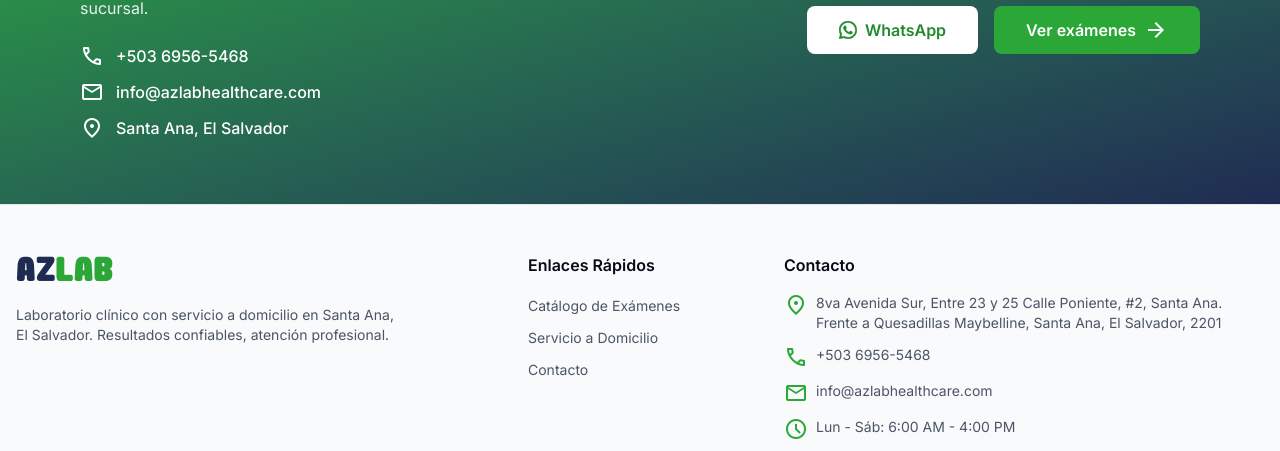
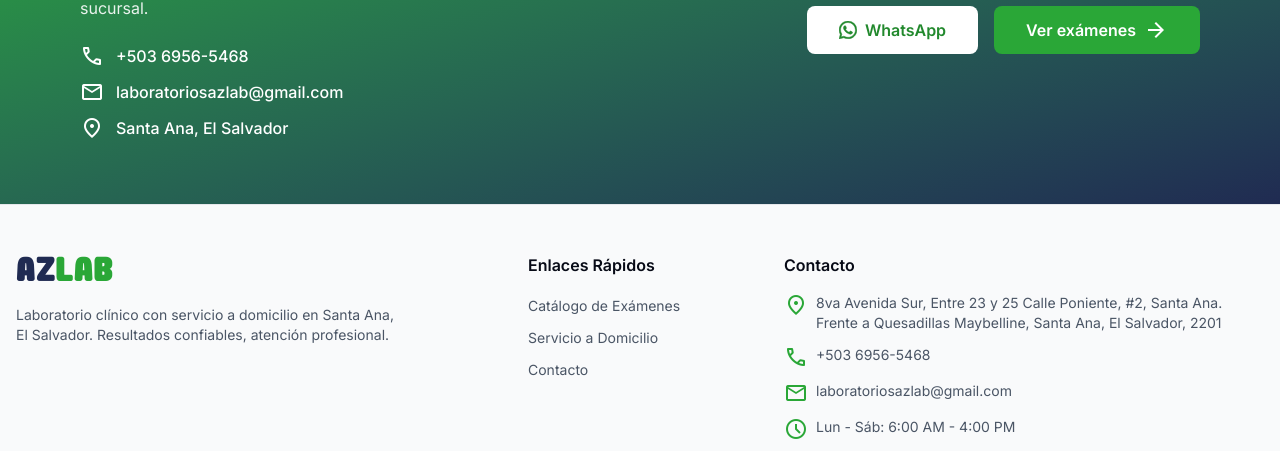
Before and after one commit to Avalojandro/azlab-website, a Next.js app: page / in a window 1280 px wide. Shown: the part 3995-4446 px from the top of the page. Built offline with nearby package versions, Linux system fonts and the light colour scheme; no server answers.

Commit message:
:memo: azlab email and documentation

```diff
--- a/src/app/contacto/page.tsx
+++ b/src/app/contacto/page.tsx
@@ -55,8 +55,7 @@ export default function ContactoPage() {
               <div>
                 <p className="text-sm text-gray-500 mb-1">Correo</p>
                 <p className="font-semibold text-azlab-blue-500">
-                  {/* info@azlabhealthcare.com */}
-                  info@azlabhealthcare.com
+                  laboratoriosazlab@gmail.com
                 </p>
               </div>
             </div>
--- a/src/components/ContactCta.tsx
+++ b/src/components/ContactCta.tsx
@@ -24,8 +24,8 @@ const ContactCta: React.FC = () => {
               <div className="flex items-center gap-3 text-white">
                 <span className="material-symbols-outlined">mail</span>
                 <span className="font-medium">
-                  {/* info@azlabhealthcare.com */}
-                  info@azlabhealthcare.com
+                  {/* laboratoriosazlab@gmail.com */}
+                  laboratoriosazlab@gmail.com
                 </span>
               </div>
 
--- a/src/components/Footer.tsx
+++ b/src/components/Footer.tsx
@@ -102,8 +102,8 @@ const Footer: React.FC = () => {
                   mail
                 </span>
                 <span>
-                  {/* info@azlabhealthcare.com */}
-                  info@azlabhealthcare.com
+                  {/* laboratoriosazlab@gmail.com */}
+                  laboratoriosazlab@gmail.com
                 </span>
               </li>
               <li className="flex items-start gap-2 text-sm text-gray-600">
```
Also changed, not shown: 1 other file (tests, documents, lock files or other folders).
